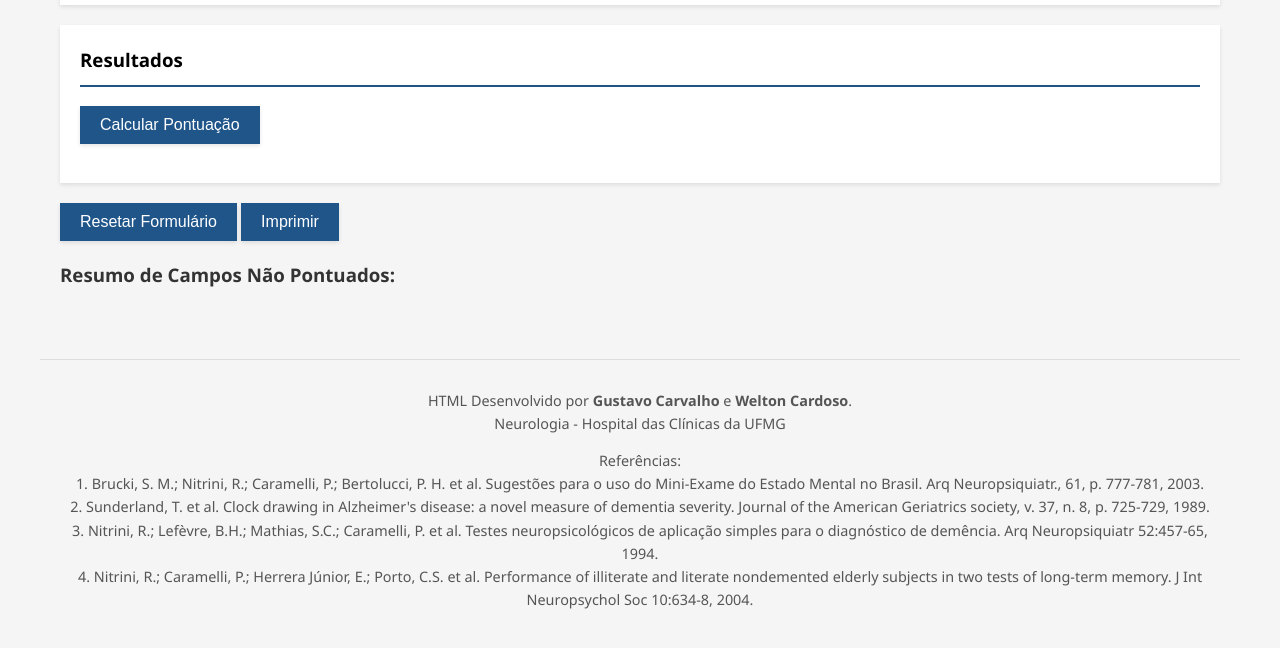
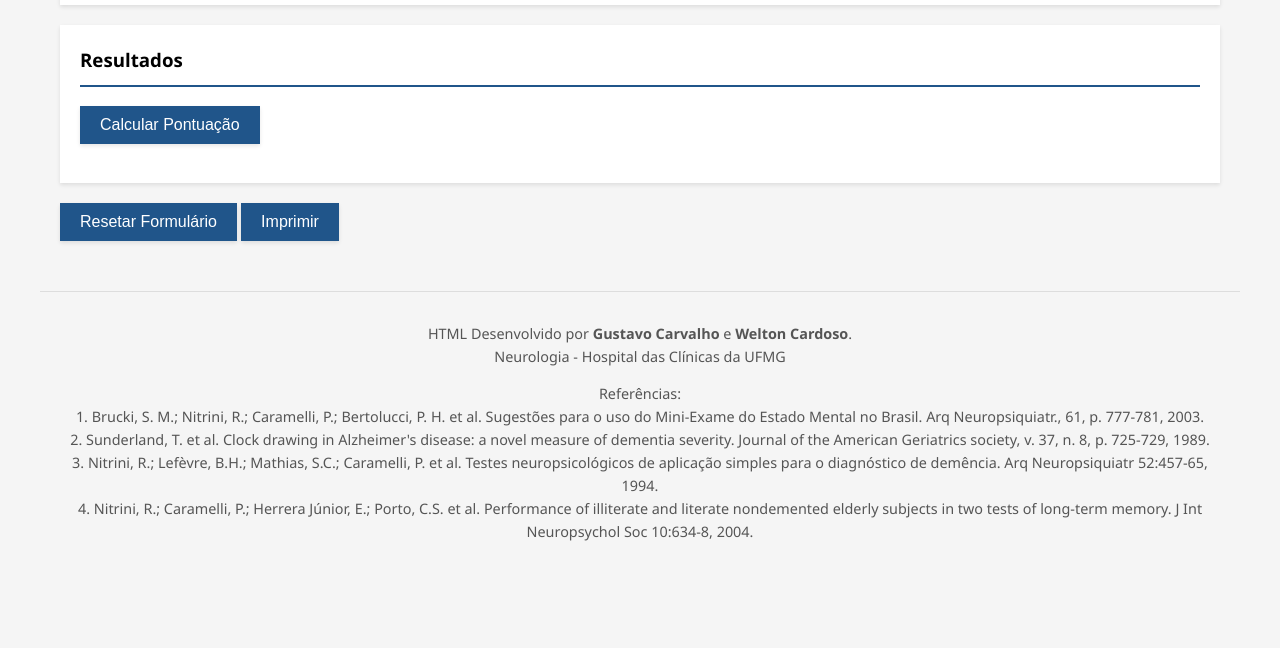
Before and after one commit to neuro-link/rastreio-cognitivo, a plain HTML site: page index.html in a window 1280 px wide. Shown: the part 3987-4635 px from the top of the page. After the commit the page ends 4580 px from the top, so only its background shows below. Drawn offline with Linux system fonts and the light colour scheme; a web font is replaced by a local one.

Commit message:
Update index.html

```diff
--- a/index.html
+++ b/index.html
@@ -440,10 +440,6 @@
             </div>
         </form>
 
-        <div class="summary" id="summary">
-            <h3>Resumo de Campos Não Pontuados:</h3>
-            <div id="summaryContent"></div>
-        </div>
     </div>
 
     <script>
```
